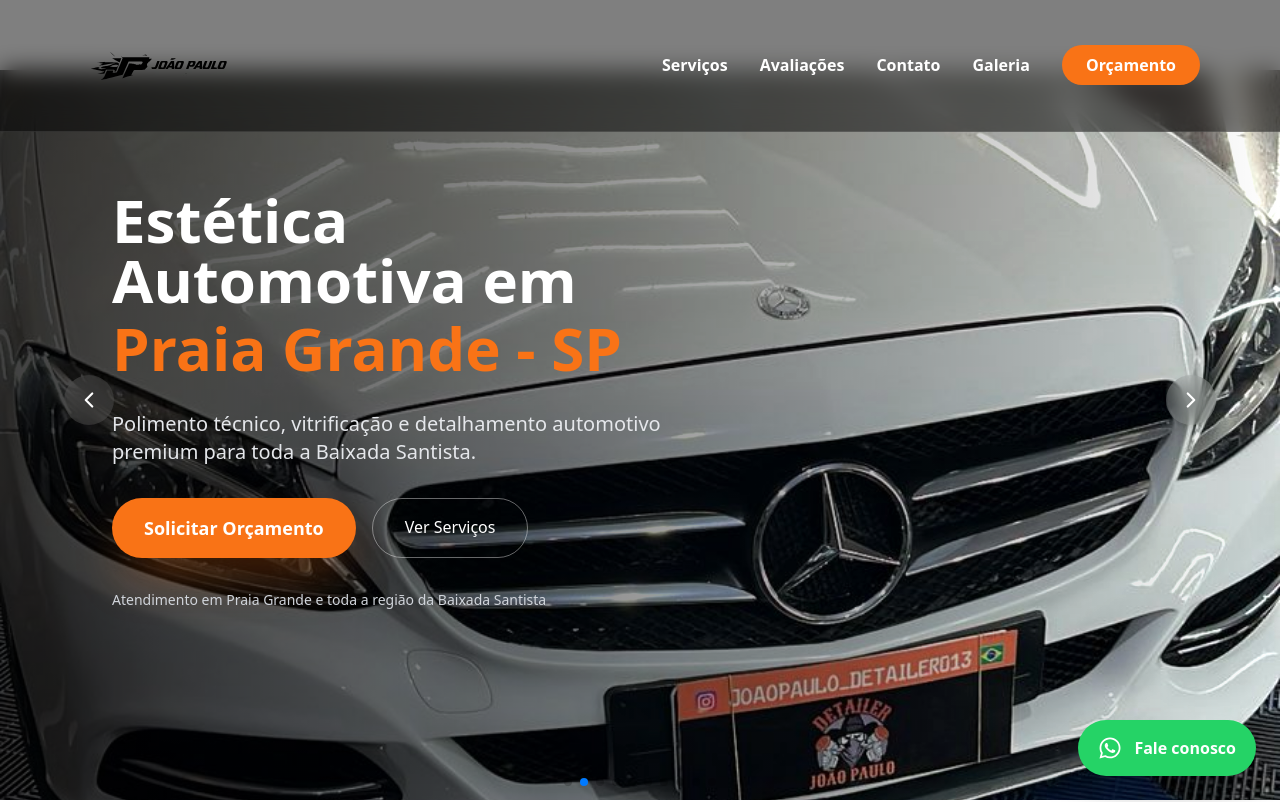
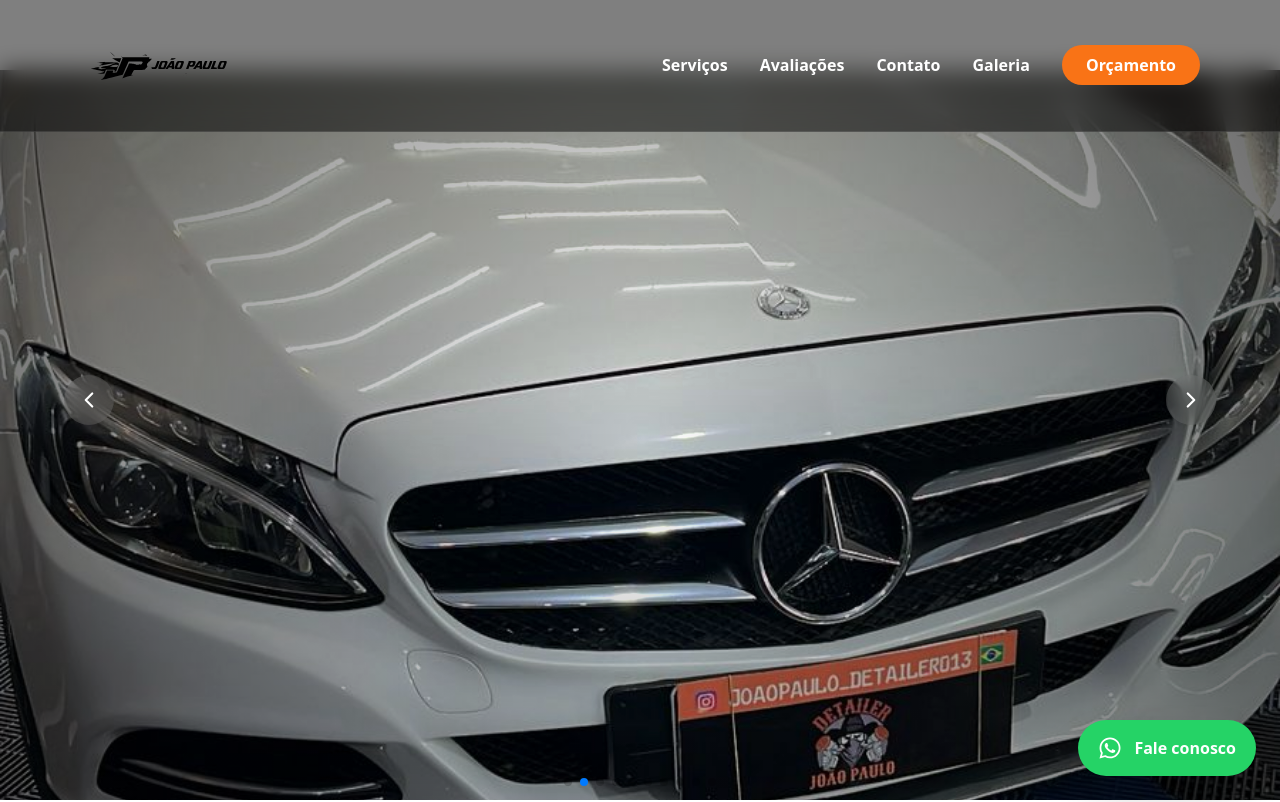
Before and after one commit to llopes0610/joao-detailer, a Next.js app: page / in a window 1280 px wide. Shown: the top 802 px of the page. Built offline with nearby package versions, Linux system fonts and the light colour scheme.

Commit message:
menu galeria e ajuste de imagens no hero

```diff
--- a/components/Hero.tsx
+++ b/components/Hero.tsx
@@ -10,26 +10,14 @@ import "swiper/css";
 import "swiper/css/pagination";
 import "swiper/css/effect-fade";
 
-export default function Hero() {
+export default function HeroVisual() {
   const swiperRef = useRef<any>(null);
 
-  const images = [
-    "/hero/1.jpg",
-    "/hero/2.jpg",
-    "/hero/3.jpg",
-    "/hero/4.jpg",
-    "/hero/5.jpg",
-    "/hero/6.jpg",
-    "/hero/7.jpg",
-    "/hero/8.jpg",
-    "/hero/9.jpg",
-    "/hero/10.jpg",
-  ];
+  const images = Array.from({ length: 10 }, (_, i) => `/hero/${i + 1}.jpg`);
 
   return (
-    <section className="relative w-full h-screen pt-[70px] overflow-hidden">
+    <section className="relative w-full h-[80vh] md:h-screen pt-[70px] overflow-hidden">
 
-      {/* SWIPER */}
       <Swiper
         modules={[Autoplay, Pagination, EffectFade]}
         effect="fade"
@@ -42,92 +30,82 @@ export default function Hero() {
       >
         {images.map((img, index) => (
           <SwiperSlide key={index}>
-            <div className="relative w-full h-full overflow-hidden group">
+            <div className="relative w-full h-full overflow-hidden">
 
-              {/* IMAGEM MAIS VIVA */}
               <Image
                 src={img}
-                alt="Estética automotiva em Praia Grande - João Paulo Detailer"
+                alt="Estética automotiva em Praia Grande"
                 fill
                 priority={index === 0}
                 sizes="100vw"
                 quality={90}
-                className="object-cover brightness-110 contrast-110 transition-transform duration-[7000ms] ease-out group-hover:scale-105"
+                className="object-cover brightness-110 contrast-110"
               />
 
-              {/* OVERLAY LATERAL (não apaga o carro) */}
-              <div className="absolute inset-0 bg-gradient-to-r from-black/75 via-black/40 to-transparent" />
+              {/* Vinheta leve apenas nas bordas */}
+              <div className="absolute inset-0 bg-[radial-gradient(circle_at_center,transparent,rgba(0,0,0,0.6))]" />
 
             </div>
           </SwiperSlide>
         ))}
       </Swiper>
 
-      {/* SETAS CUSTOM */}
+      {/* SETAS */}
       <div className="absolute inset-0 flex items-center justify-between px-6 md:px-16 z-20 pointer-events-none">
-
         <button
           onClick={() => swiperRef.current?.slidePrev()}
-          className="pointer-events-auto bg-white/10 backdrop-blur-md hover:bg-white/20 text-white p-3 rounded-full transition shadow-lg"
+          className="pointer-events-auto bg-white/10 backdrop-blur-md hover:bg-white/20 text-white p-3 rounded-full transition"
         >
           <ChevronLeft size={26} />
         </button>
 
         <button
           onClick={() => swiperRef.current?.slideNext()}
-          className="pointer-events-auto bg-white/10 backdrop-blur-md hover:bg-white/20 text-white p-3 rounded-full transition shadow-lg"
+          className="pointer-events-auto bg-white/10 backdrop-blur-md hover:bg-white/20 text-white p-3 rounded-full transition"
         >
           <ChevronRight size={26} />
         </button>
-
       </div>
 
-      {/* CONTEÚDO LATERAL PREMIUM */}
-      <div className="absolute inset-0 flex items-center z-10">
-        <div className="max-w-6xl mx-auto w-full px-6 md:px-12">
+    </section>
+  );
+}
 
-          <div className="max-w-xl text-white space-y-8">
+<section className="bg-black text-white py-20 px-6">
 
-            <h1 className="text-4xl md:text-6xl font-extrabold leading-tight">
+  <div className="max-w-6xl mx-auto text-center space-y-8">
+
+    <h1 className="text-4xl md:text-6xl font-extrabold">
       Estética Automotiva em
       <span className="text-primary block mt-2">
         Praia Grande - SP
       </span>
     </h1>
 
-            <p className="text-lg md:text-xl text-gray-200 leading-relaxed">
+    <p className="text-lg md:text-xl text-gray-300 max-w-3xl mx-auto">
       Polimento técnico, vitrificação e detalhamento automotivo
       premium para toda a Baixada Santista.
     </p>
 
-            <div className="flex flex-col sm:flex-row gap-4">
+    <div className="flex flex-col sm:flex-row gap-4 justify-center">
 
       <a
         href="https://wa.me/5513996263054"
         target="_blank"
-                className="bg-primary hover:brightness-110 transition text-white font-semibold px-8 py-4 rounded-full text-lg shadow-2xl shadow-orange-500/40"
+        className="bg-primary px-10 py-5 rounded-full text-white text-lg font-semibold shadow-2xl shadow-orange-500/40 hover:brightness-110 transition"
       >
         Solicitar Orçamento
       </a>
 
       <a
         href="#servicos"
-                className="border border-white/40 px-8 py-4 rounded-full hover:bg-white hover:text-black transition"
+        className="border border-white/40 px-10 py-5 rounded-full hover:bg-white hover:text-black transition"
       >
         Ver Serviços
       </a>
 
     </div>
 
-            <p className="text-sm text-gray-300">
-              Atendimento em Praia Grande e toda a região da Baixada Santista
-            </p>
-
-          </div>
-
-        </div>
   </div>
 
 </section>
-  );
-}
```
Lines whose indentation alone changed are shown as unchanged.
